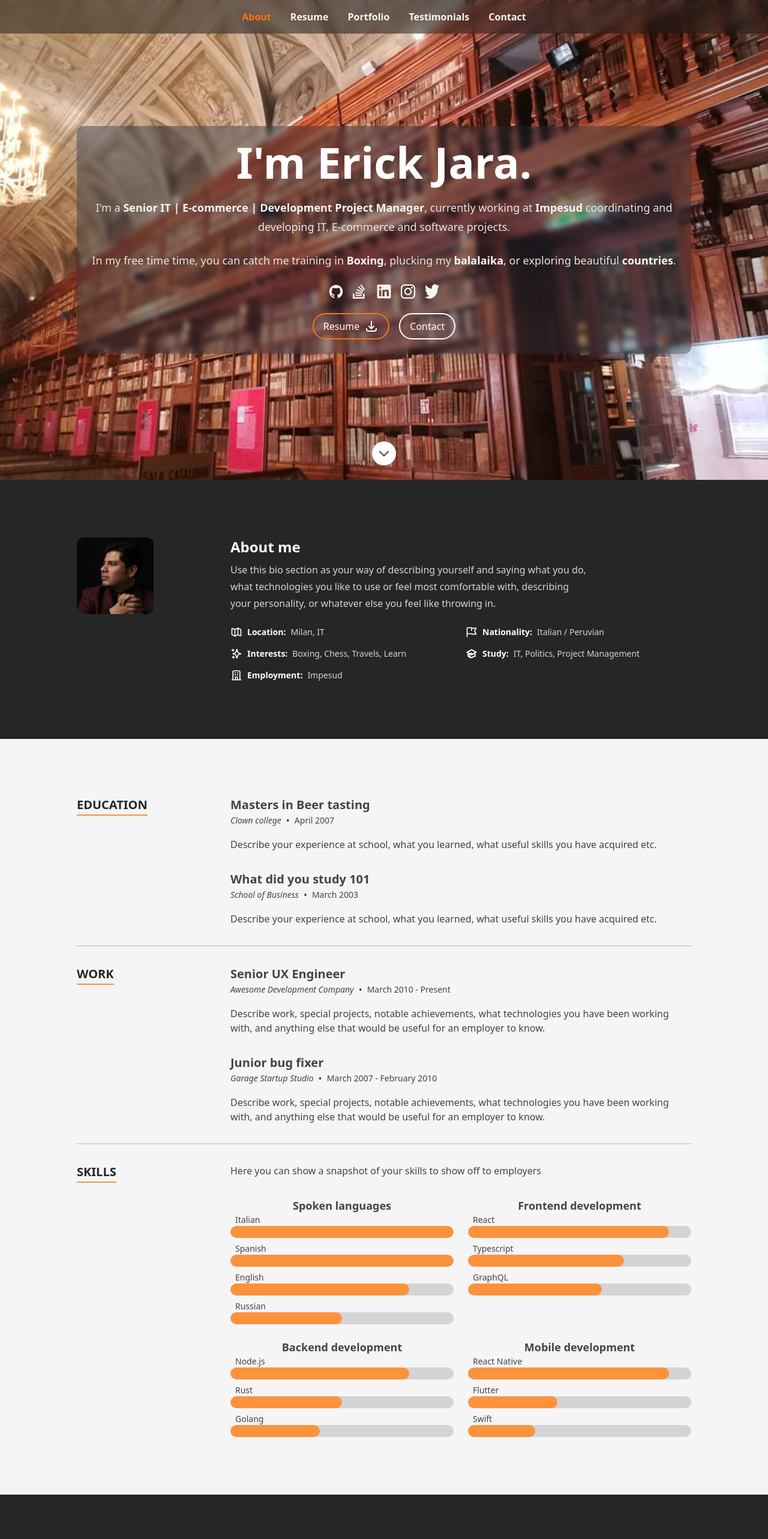
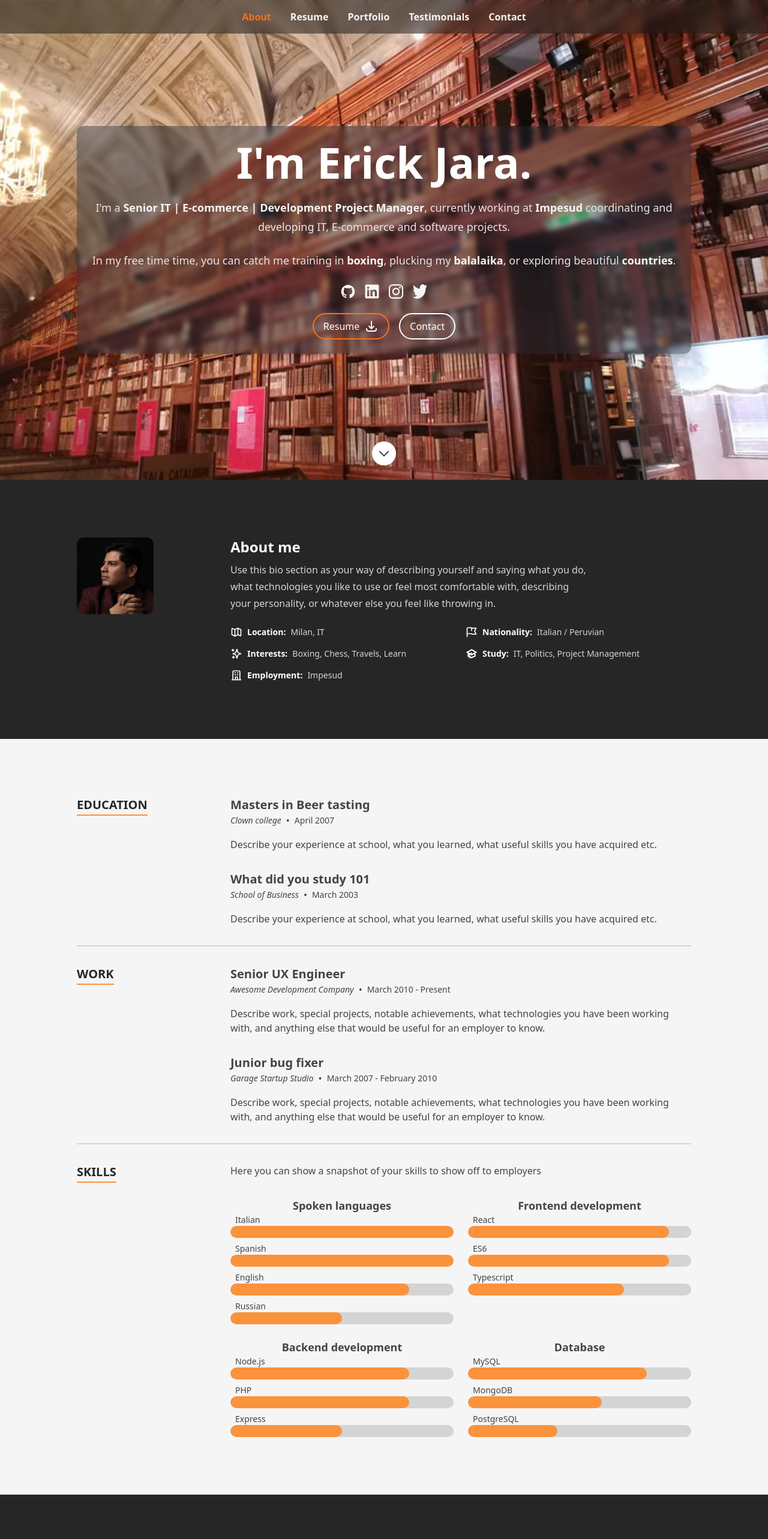
Before and after one commit to Impesud/react-resume-template, a Next.js app: page / in a window 1280 px wide. Shown: the top 2566 px of the page at 60% size. Built offline with nearby package versions, Linux system fonts and the light colour scheme.

Commit message:
Update README.md and data.tsx

```diff
--- a/src/data/data.tsx
+++ b/src/data/data.tsx
@@ -76,7 +76,7 @@ export const heroData: Hero = {
         at <strong className="text-stone-100">Impesud</strong> coordinating and developing IT, E-commerce and software projects.
       </p>
       <p className="prose-sm text-stone-200 sm:prose-base lg:prose-lg">
-        In my free time time, you can catch me training in <strong className="text-stone-100">Boxing</strong>,
+        In my free time time, you can catch me training in <strong className="text-stone-100">boxing</strong>,
         plucking my <strong className="text-stone-100">balalaika</strong>, or exploring beautiful{' '}
         <strong className="text-stone-100">countries</strong>.
       </p>
@@ -147,12 +147,12 @@ export const skills: SkillGroup[] = [
         level: 9,
       },
       {
+        name: 'ES6',
+        level: 9,
+      },
+      {
         name: 'Typescript',
         level: 7,
-      },
-      {
-        name: 'GraphQL',
-        level: 6,
       },
     ],
   },
@@ -164,29 +164,29 @@ export const skills: SkillGroup[] = [
         level: 8,
       },
       {
-        name: 'Rust',
-        level: 5,
+        name: 'PHP',
+        level: 8,
       },
       {
-        name: 'Golang',
-        level: 4,
+        name: 'Express',
+        level: 5,
       },
     ],
   },
   {
-    name: 'Mobile development',
+    name: 'Database',
     skills: [
       {
-        name: 'React Native',
-        level: 9,
+        name: 'MySQL',
+        level: 8,
       },
       {
-        name: 'Flutter',
-        level: 4,
+        name: 'MongoDB',
+        level: 6,
       },
       {
-        name: 'Swift',
-        level: 3,
+        name: 'PostgreSQL',
+        level: 4,
       },
     ],
   },
@@ -199,67 +199,67 @@ export const portfolioItems: PortfolioItem[] = [
   {
     title: 'Project title 1',
     description: 'Give a short description of your project here.',
-    url: 'https://timbaker.me',
+    url: 'https://github.com/Impesud/',
     image: porfolioImage1,
   },
   {
     title: 'Project title 2',
     description: 'Give a short description of your project here.',
-    url: 'https://timbaker.me',
+    url: 'https://github.com/Impesud/',
     image: porfolioImage2,
   },
   {
     title: 'Project title 3',
     description: 'Give a short description of your project here.',
-    url: 'https://timbaker.me',
+    url: 'https://github.com/Impesud/',
     image: porfolioImage3,
   },
   {
     title: 'Project title 4',
     description: 'Give a short description of your project here.',
-    url: 'https://timbaker.me',
+    url: 'https://github.com/Impesud/',
     image: porfolioImage4,
   },
   {
     title: 'Project title 5',
     description: 'Give a short description of your project here.',
-    url: 'https://timbaker.me',
+    url: 'https://github.com/Impesud/',
     image: porfolioImage5,
   },
   {
     title: 'Project title 6',
     description: 'Give a short description of your project here.',
-    url: 'https://timbaker.me',
+    url: 'https://github.com/Impesud/',
     image: porfolioImage6,
   },
   {
     title: 'Project title 7',
     description: 'Give a short description of your project here.',
-    url: 'https://timbaker.me',
+    url: 'https://github.com/Impesud/',
     image: porfolioImage7,
   },
   {
     title: 'Project title 8',
     description: 'Give a short description of your project here.',
-    url: 'https://timbaker.me',
+    url: 'https://github.com/Impesud/',
     image: porfolioImage8,
   },
   {
     title: 'Project title 9',
     description: 'Give a short description of your project here.',
-    url: 'https://timbaker.me',
+    url: 'https://github.com/Impesud/',
     image: porfolioImage9,
   },
   {
     title: 'Project title 10',
     description: 'Give a short description of your project here.',
-    url: 'https://timbaker.me',
+    url: 'https://github.com/Impesud/',
     image: porfolioImage10,
   },
   {
     title: 'Project title 11',
     description: 'Give a short description of your project here.',
-    url: 'https://timbaker.me',
+    url: 'https://github.com/Impesud/',
     image: porfolioImage11,
   },
 ];
@@ -366,9 +366,8 @@ export const contact: ContactSection = {
  * Social items
  */
 export const socialLinks: Social[] = [
-  {label: 'Github', Icon: GithubIcon, href: 'https://github.com/tbakerx'},
-  {label: 'Stack Overflow', Icon: StackOverflowIcon, href: 'https://stackoverflow.com/users/8553186/tim-baker'},
-  {label: 'LinkedIn', Icon: LinkedInIcon, href: 'https://www.linkedin.com/in/timbakerx/'},
-  {label: 'Instagram', Icon: InstagramIcon, href: 'https://www.instagram.com/tbakerx/'},
-  {label: 'Twitter', Icon: TwitterIcon, href: 'https://twitter.com/TimBakerx'},
+  {label: 'Github', Icon: GithubIcon, href: 'https://github.com/impesud'},
+  {label: 'LinkedIn', Icon: LinkedInIcon, href: 'https://www.linkedin.com/in/erickjara/'},
+  {label: 'Instagram', Icon: InstagramIcon, href: 'https://www.instagram.com/erickjthered/'},
+  {label: 'Twitter', Icon: TwitterIcon, href: 'https://twitter.com/impesud'},
 ];
```
Also changed, not shown: 1 other file (tests, documents, lock files or other folders).
